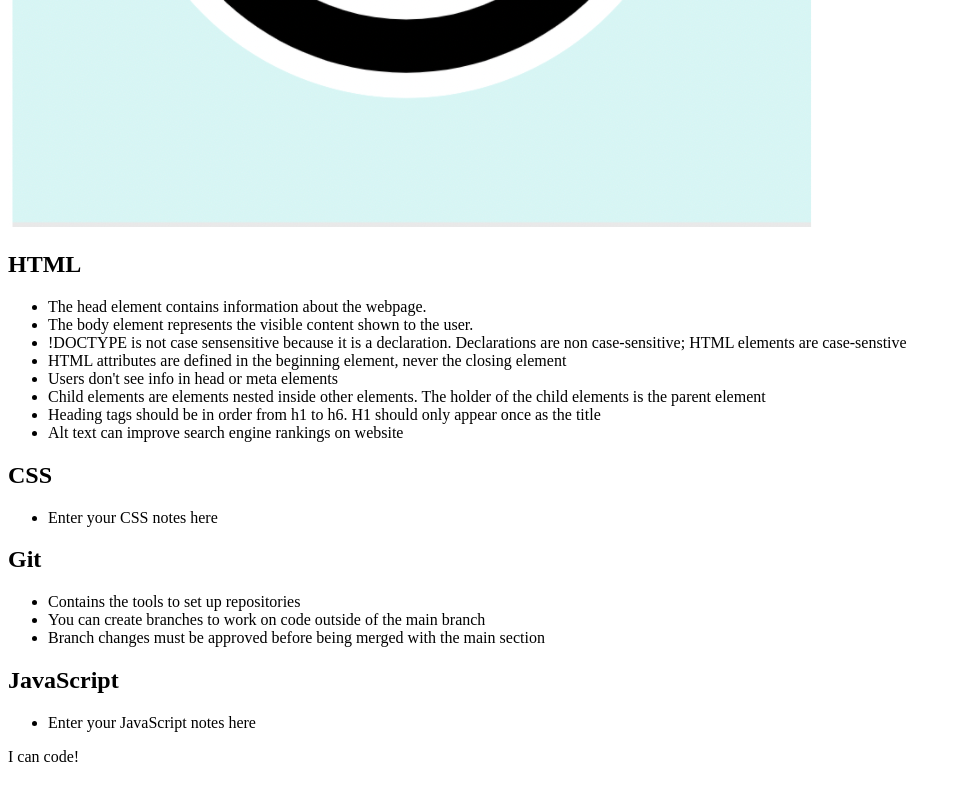
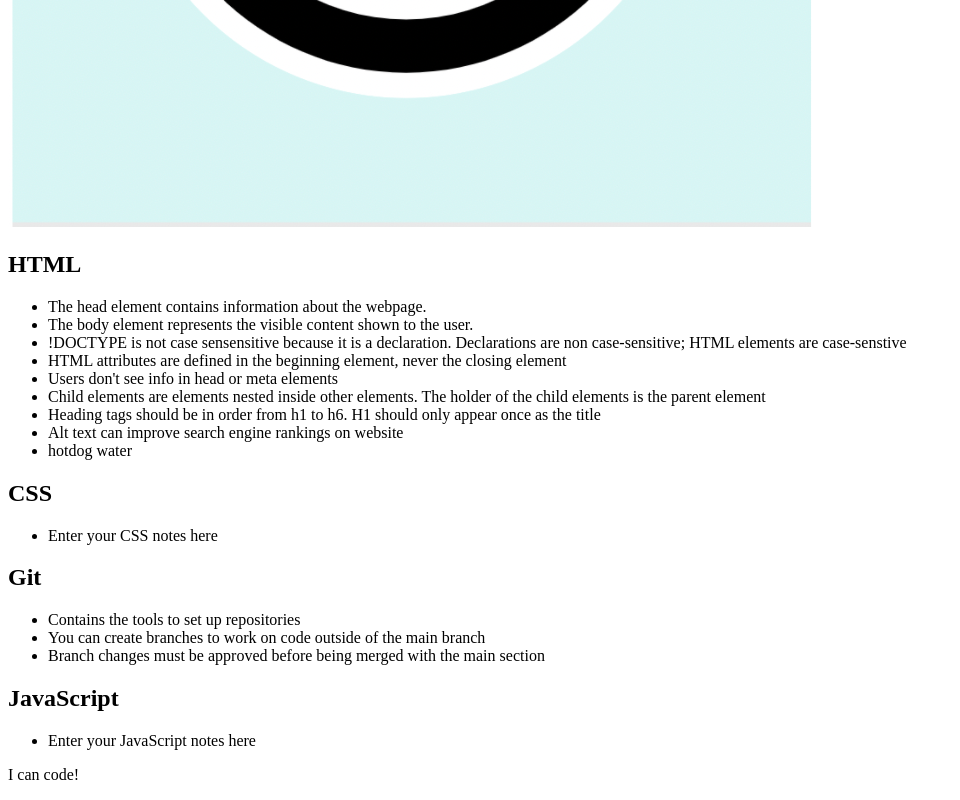
Before and after one commit to CodeZGriff/Prework-study-guide, a plain HTML site: page index.html in a window 1280 px wide. Shown: the part 629-1429 px from the top of the page, without its empty margins (0-960 px from the left). Drawn offline with Linux system fonts and the light colour scheme.

Commit message:
Added hotdog water

```diff
--- a/index.html
+++ b/index.html
@@ -24,6 +24,7 @@
             <li>Child elements are elements nested inside other elements. The holder of the child elements is the parent element</li>
             <li>Heading tags should be in order from h1 to h6. H1 should only appear once as the title</li>
             <li>Alt text can improve search engine rankings on website</li>
+            <li>hotdog water</li>
           </ul>
         </section>
 
```
